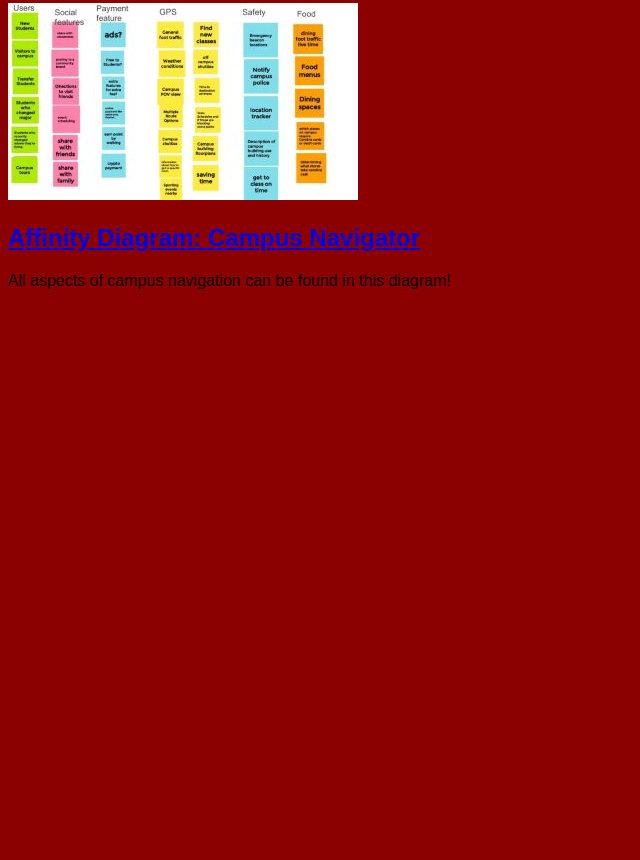
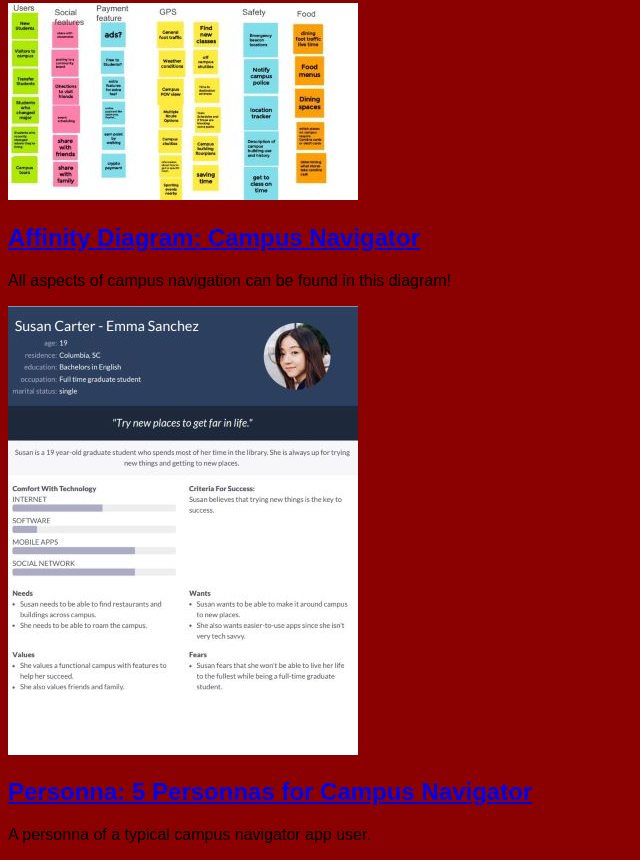
Before and after one commit to EmmaSanchezz/EmmaSanchezz.github.io, a plain HTML site: page index.html in a window 1280 px wide. Shown: the part 486-1346 px from the top of the page, without its empty margins (0-640 px from the left). Before the commit the page ends 800 px from the top, so only its background shows below. Drawn offline with Linux system fonts and the light colour scheme.

Commit message:
Add files via upload

```diff
--- a/index.html
+++ b/index.html
@@ -29,5 +29,16 @@
                 </p>
             </section>
         </section>
+
+        <!-- Personna Assignment-->
+        <section class="assignment">
+            <a href="Files/personas.pdg.pdf"><img src="Images/personna.jpg"></a>
+            <section class="ass-details">
+                <a href="Files/personas.pdg.pdf"><h2>Personna: 5 Personnas for Campus Navigator</h2></a>
+                <p>
+                    A personna of a typical campus navigator app user.
+                </p>
+            </section>
+        </section>
     </body>
 </html>
```
Also changed, not shown: Images/personna.jpg (added), 2 other files.
